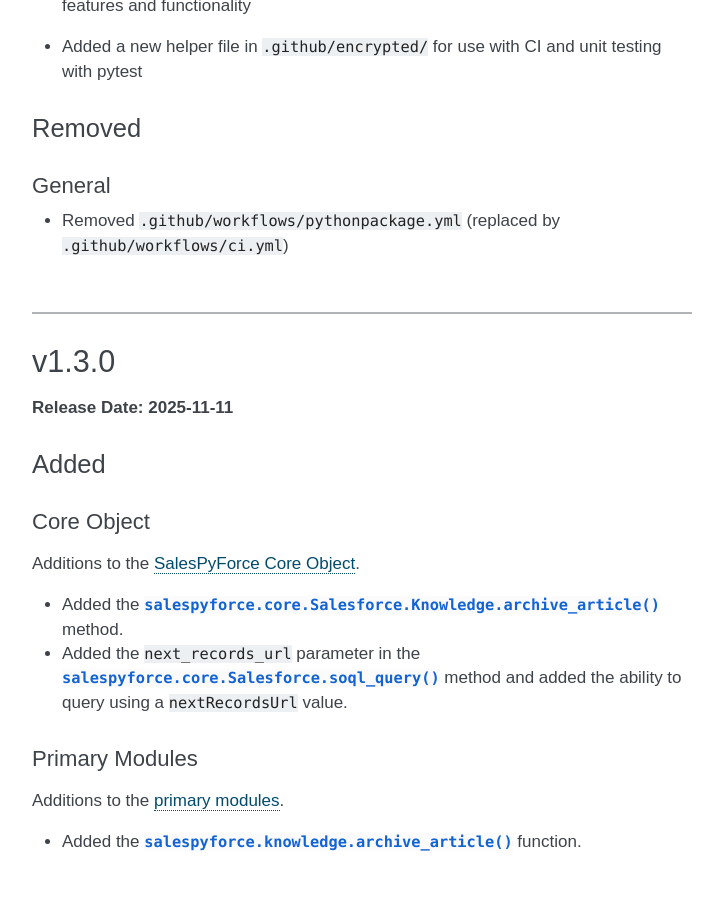
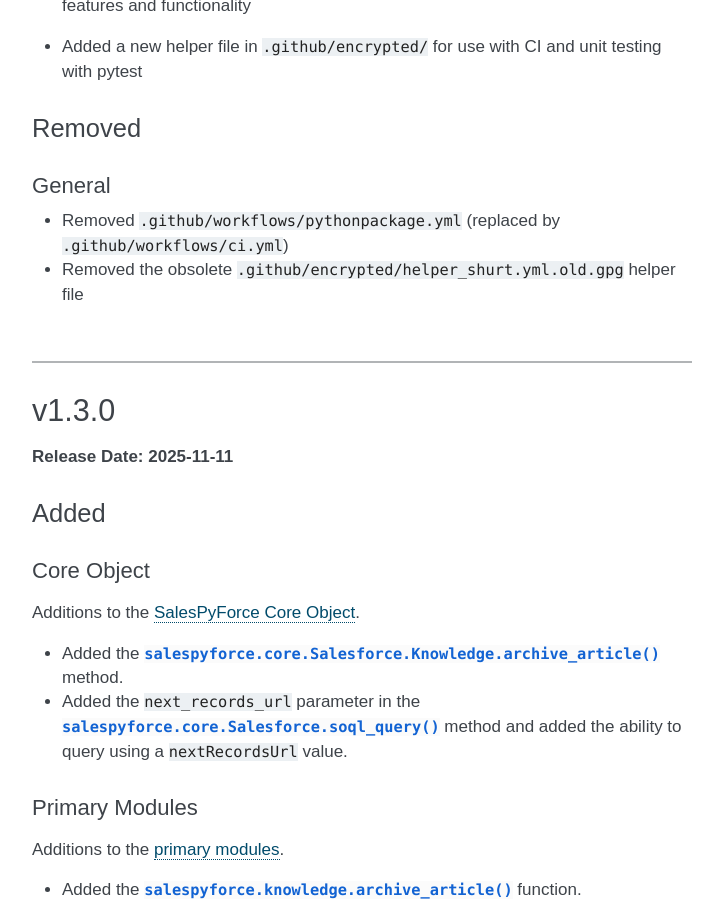
Before and after one commit to jeffshurtliff/salespyforce, a Sphinx documentation site: the page built from docs/changelog.rst, in a window 1280 px wide and 900 px high, scrolled down 1436 px. Shown: the whole window, without its empty margins (388-1111 px from the left). Built offline with Sphinx 7.4.7, drawn with Linux system fonts in a browser that asks for light colours.

Commit message:
Deleted the helper_shurt.yml.old.gpg file as it is obsolete

```diff
--- a/docs/changelog.rst
+++ b/docs/changelog.rst
@@ -52,6 +52,7 @@
 General
 -------
 * Removed ``.github/workflows/pythonpackage.yml`` (replaced by ``.github/workflows/ci.yml``)
+* Removed the obsolete ``.github/encrypted/helper_shurt.yml.old.gpg`` helper file
 
 |
 
```
Also changed, not shown: 1 other file.
